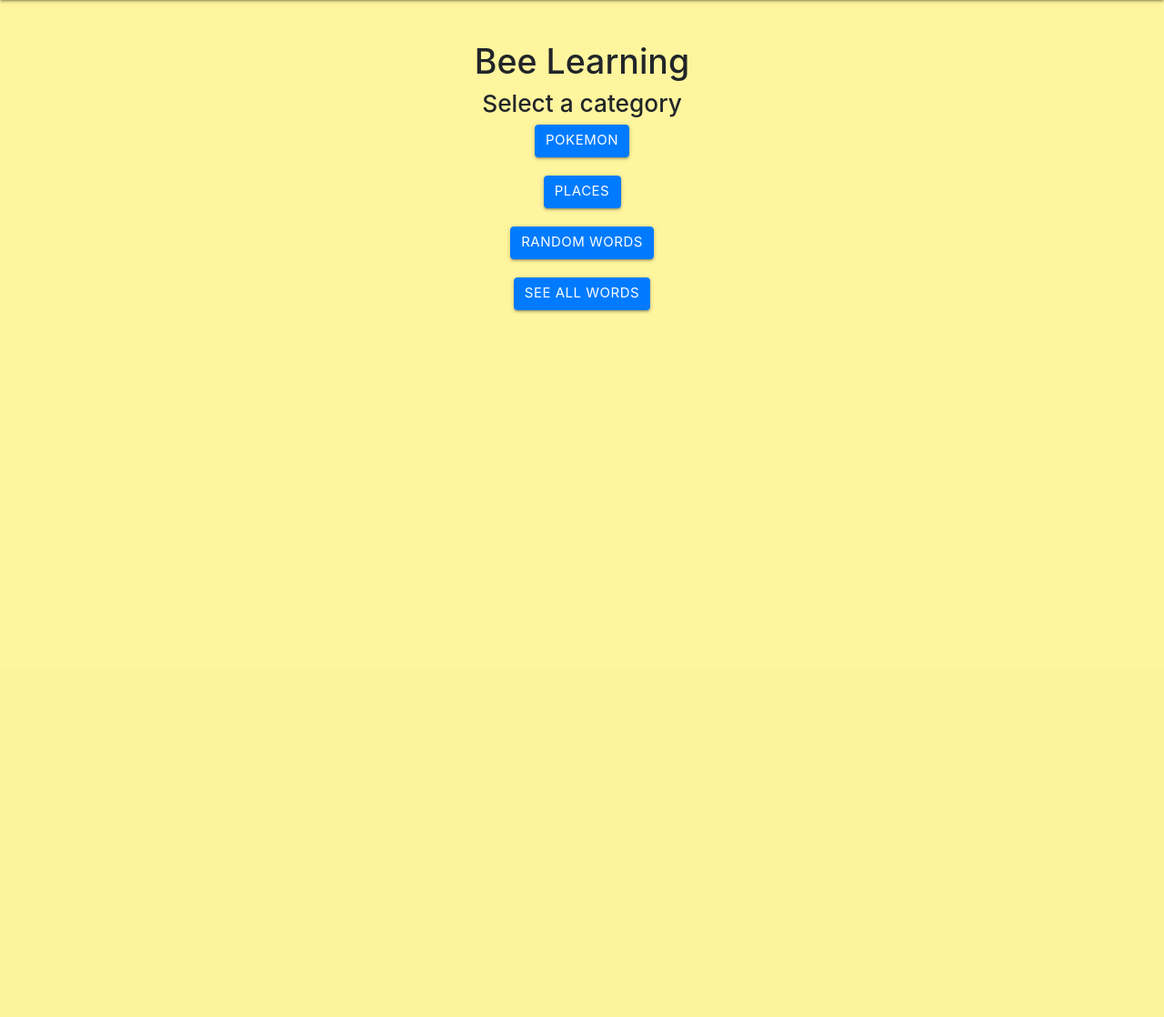
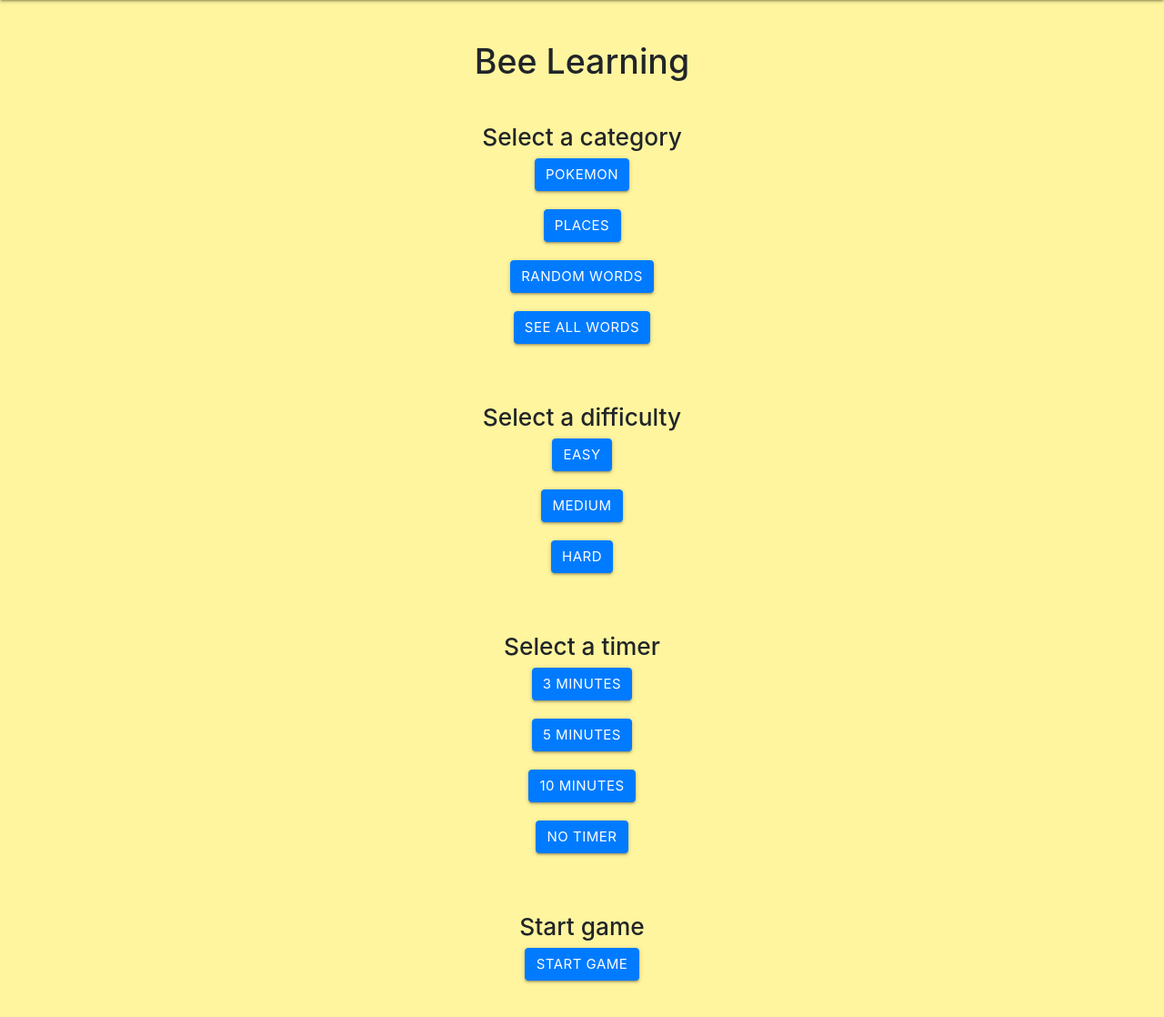
Before and after one commit to kaibacorp45/BeeLearning, a Flask app: page / in a window 1280 px wide. Shown: the part 64-1182 px from the top of the page at 91% size. Before the commit the page ends 408 px from the top, so only its background shows below. Run offline with Flask 2, Linux system fonts and the light colour scheme.

Commit message:
more btns

```diff
--- a/App/templates/index.html
+++ b/App/templates/index.html
@@ -15,16 +15,16 @@
 </head>
 <body style="background: #fff59e" >
     <div class="container text-center">
-        <h1 class="mt-5"> Bee Learning</h1>
+        <h1 class="mt-5 mb-5"> Bee Learning</h1>
         <div class="row">
             <div class="col-md-6 mx-auto">
                 <h3>Select a category</h3>
                 <form>
-                    <a href="difficulty.html">
+
                     <button id=" btnword "type="button" class="btn btn-primary" style="margin-bottom: 20px;">
 
                         Pokemon
-                    </button></a> <br>
+                    </button> <br>
                     <button id=" btnword "type="button" class="btn btn-primary" style="margin-bottom: 20px;">
                         Places
                     </button><br>
@@ -37,6 +37,63 @@
                 </form>
             </div>
         </div>
+         <!--difficulty-->
+        <div class="row mt-5">
+            <div class="col-md-6 mx-auto">
+                <h3>Select a difficulty</h3>
+                <form>
+
+                    <button id=" btnword "type="button" class="btn btn-primary" style="margin-bottom: 20px;">
+
+                        Easy
+                    </button><br>
+                    <button id=" btnword "type="button" class="btn btn-primary" style="margin-bottom: 20px;">
+                        Medium
+                    </button><br>
+                    <button id=" btnword "type="button" class="btn btn-primary" style="margin-bottom: 20px;">
+                       Hard
+                    </button><br>
+
+                </form>
+            </div>
+        </div>
+           <!--timer-->
+        <div class="row mt-5">
+            <div class="col-md-6 mx-auto">
+                <h3>Select a timer</h3>
+                <form>
+
+                    <button id=" btnword "type="button" class="btn btn-primary" style="margin-bottom: 20px;">
+
+                        3 minutes
+                    </button><br>
+                    <button id=" btnword "type="button" class="btn btn-primary" style="margin-bottom: 20px;">
+                       5 minutes
+                    </button><br>
+                    <button id=" btnword "type="button" class="btn btn-primary" style="margin-bottom: 20px;">
+                       10 minutes
+                    </button><br>
+                    <button id=" btnword "type="button" class="btn btn-primary" style="margin-bottom: 20px;">
+                        No timer
+                     </button><br>
+
+                </form>
+            </div>
+        </div>
+
+        <div class="row mt-5">
+            <div class="col-md-6 mx-auto">
+                <h3>Start game</h3>
+                <form>
+
+                    <button id=" btnword "type="button" class="mt -5 btn btn-primary" style="margin-bottom: 20px;">
+
+                        Start Game
+                    </button>
+
+                </form>
+            </div>
+        </div>
 
     </div>
 
```
